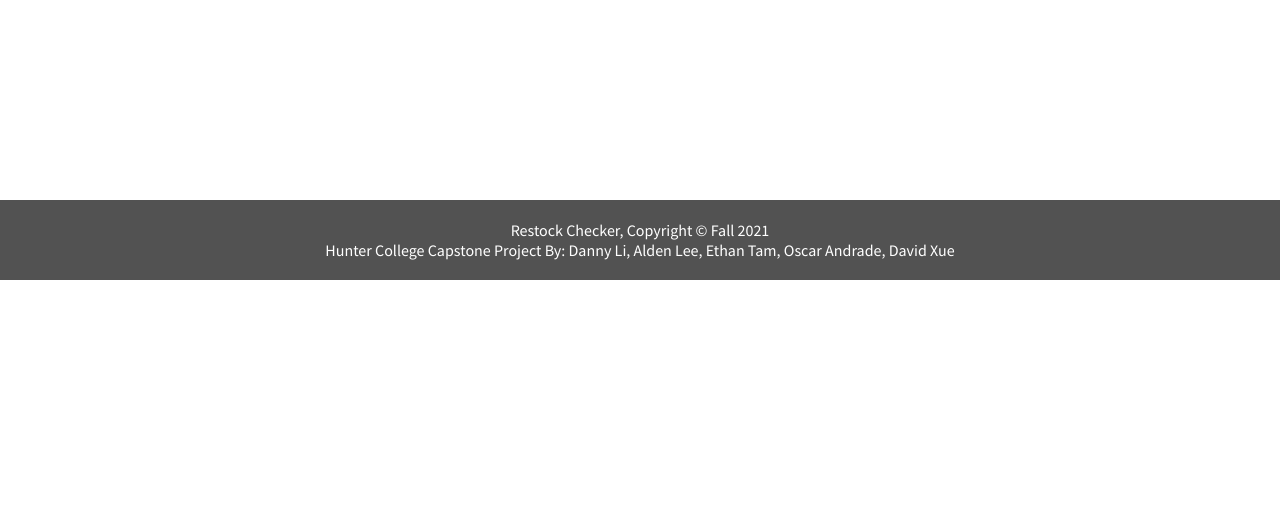
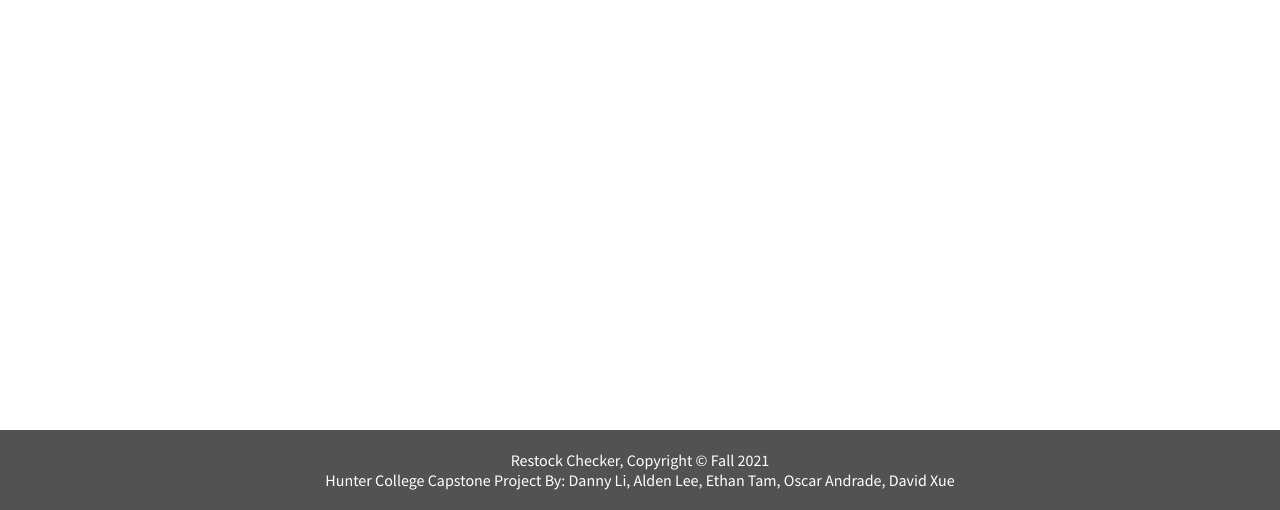
Before and after one commit to offetam/restock_checker, a Django app: page /home/ in a window 1280 px wide. Shown: the part 313-823 px from the top of the page. Before the commit the page ends 593 px from the top, so only its background shows below. Run offline with Django 3.2, Linux system fonts and the light colour scheme; data that the repository does not hold is empty; some libraries are stand-ins or nearby versions.

Commit message:
fix notif footer margin

```diff
--- a/pages/views.py
+++ b/pages/views.py
@@ -370,7 +370,7 @@ def product_detail(request, UUID):
     ad= AD.objects.none() | AD.objects.all().filter(AD_UUID= detail.UUID).exclude(AD_SKU="")
     amzn = Amazon.objects.none() | Amazon.objects.all().filter(Amazon_UUID= detail.UUID).exclude(Amazon_SKU="")
 
-    context = {'bb':bb,'mc': mc,'gs':gs,'bh':bh,'ad':ad,'amzn':amzn,'chart':chart}
+    context = {'bb':bb,'mc': mc,'gs':gs,'bh':bh,'ad':ad,'amzn':amzn,'chart':chart,'detail':detail}
 
     return render(request, 'details.html', context)
 
--- a/static/css/mainpage.css
+++ b/static/css/mainpage.css
@@ -328,5 +328,5 @@ footer {
   padding: 20px;
   background-color: #525252;
   color: white;
-  margin-top: 331px;
+  margin-top: 561px;
 }
```
